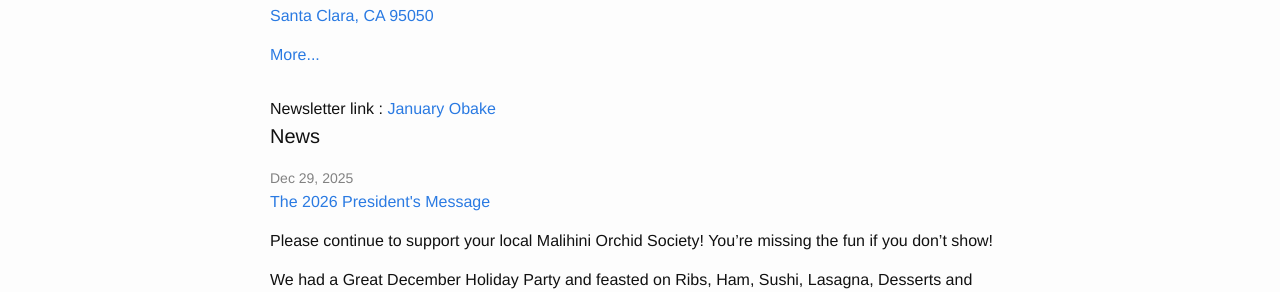
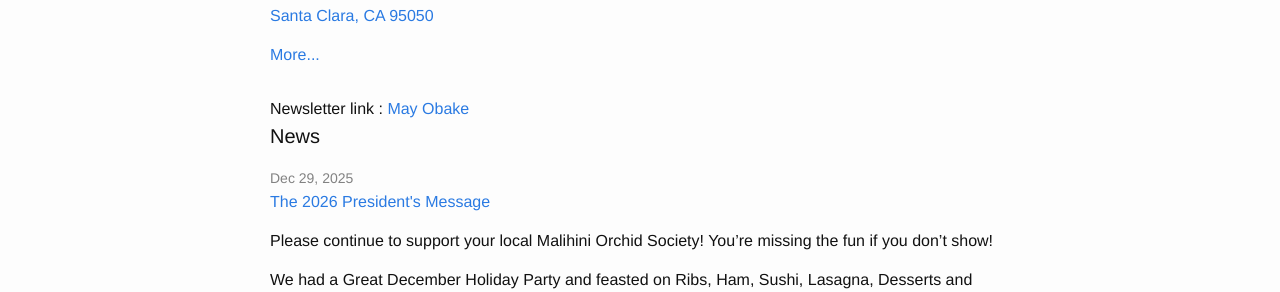
Before and after one commit to malihini/malihini.github.io, a Jekyll site: the page built from index.html, in a window 1280 px wide and 900 px high. Shown: the part 300-592 px from the top of the window. Built offline with Jekyll 4.4.1, drawn with Linux system fonts in a browser that asks for light colours.

Commit message:
Update index.html
May obake

```diff
--- a/index.html
+++ b/index.html
@@ -24,7 +24,7 @@ layout: default
   </ul>
 
   <!--   -->
-  Newsletter link : <a href = "http://malihini.org/pdf/MOS_Obake_01_2026.pdf"> January Obake </a>
+  Newsletter link : <a href = "pdf/MOS_Obake_5_2026_final.pdf"> May Obake </a>
 
 <!--
  <script>
```
